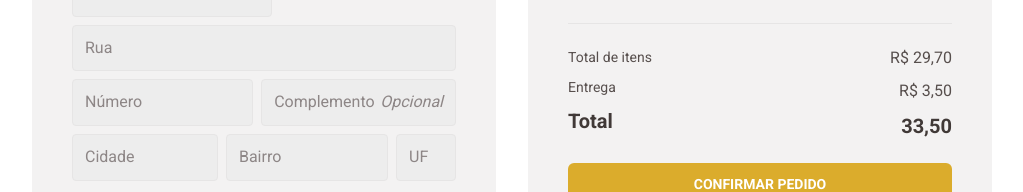
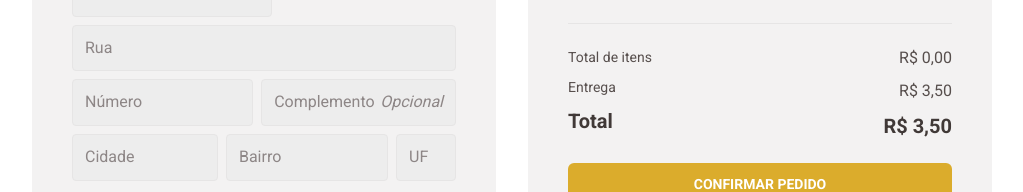
Before and after one commit to guivictorr/coffeetime, a React (Vite) app: page /checkout in a window 1280 px wide. Shown: the part 276-468 px from the top of the page, without its empty margins (128-1151 px from the left). Built offline with nearby package versions, Linux system fonts and the light colour scheme; no server answers.

Commit message:
feat: converting cart values to real values

```diff
--- a/src/components/checkout-cart.tsx
+++ b/src/components/checkout-cart.tsx
@@ -1,8 +1,26 @@
 import { Trash } from 'phosphor-react';
 import { Button } from './button';
 import { Counter } from './counter';
+import { useCart } from '../hooks/useCart';
+
+function convertFromCentsToReal(valueInCents: number) {
+  const valueInReal = valueInCents / 100;
+
+  return new Intl.NumberFormat('pt-br', {
+    currency: 'BRL',
+    style: 'currency',
+  }).format(valueInReal);
+}
 
 export function CheckoutCart() {
+  const cart = useCart();
+
+  const [total, subtotal, shipFee] = [
+    cart.total,
+    cart.subtotal,
+    cart.shipFee,
+  ].map(convertFromCentsToReal);
+
   return (
     <article className='p-4 md:p-10 bg-base-card rounded-se-3xl rounded-es-3xl rounded-ss-md rounded-ee-md'>
       <ul>
@@ -36,9 +54,11 @@ export function CheckoutCart() {
             <span className='text-base-subtitle text-lg font-bold'>Total</span>
           </div>
           <div className='flex flex-col text-end gap-3'>
-            <span className='text-md text-base-text'>R$ 29,70</span>
-            <span className='text-md text-base-text'>R$ 3,50</span>
-            <span className='text-base-subtitle text-lg font-bold'>33,50</span>
+            <span className='text-md text-base-text'>{subtotal}</span>
+            <span className='text-md text-base-text'>{shipFee}</span>
+            <span className='text-base-subtitle text-lg font-bold'>
+              {total}
+            </span>
           </div>
         </div>
 
--- a/src/context/cart-context.tsx
+++ b/src/context/cart-context.tsx
@@ -19,7 +19,9 @@ type CartContextProps = {
   decrementProduct: (productId: string) => void;
 };
 
-export const CartContext = createContext<CartContextProps | null>(null);
+export const CartContext = createContext<CartContextProps | undefined>(
+  undefined,
+);
 
 export function CartProvider({ children }: PropsWithChildren) {
   const [products, setProducts] = useState<ProductsProps[]>([]);
--- a/src/hooks/useCart.ts
+++ b/src/hooks/useCart.ts
@@ -3,5 +3,10 @@ import { CartContext } from '../context/cart-context';
 
 export function useCart() {
   const cartContext = useContext(CartContext);
+
+  if (cartContext === undefined) {
+    throw new Error('useCount must be used with CartProvider');
+  }
+
   return cartContext;
 }
```
